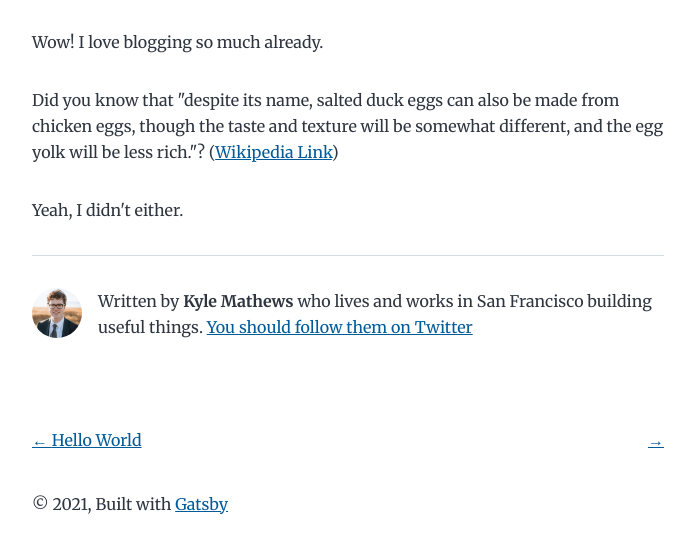
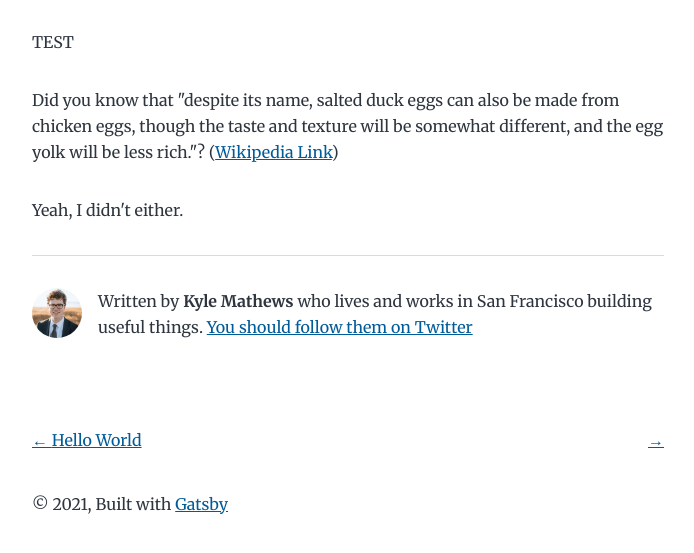
Before and after one commit to flisowna/boxtribute-demo-stackbit, a Gatsby site: page /my-second-post/ in a window 1280 px wide. Shown: the part 211-764 px from the top of the page, without its empty margins (292-986 px from the left). Built offline with nearby package versions, Linux system fonts and the light colour scheme; Gatsby itself is replaced by a stand-in of ours.

Commit message:
index.md: updated markdown_content

```diff
--- a/content/blog/my-second-post/index.md
+++ b/content/blog/my-second-post/index.md
@@ -1,9 +1,8 @@
 ---
 title: My Second Post!
-date: "2015-05-06T23:46:37.121Z"
+date: '2015-05-06T23:46:37.121Z'
 ---
-
-Wow! I love blogging so much already.
+TEST
 
 Did you know that "despite its name, salted duck eggs can also be made from
 chicken eggs, though the taste and texture will be somewhat different, and the
```
